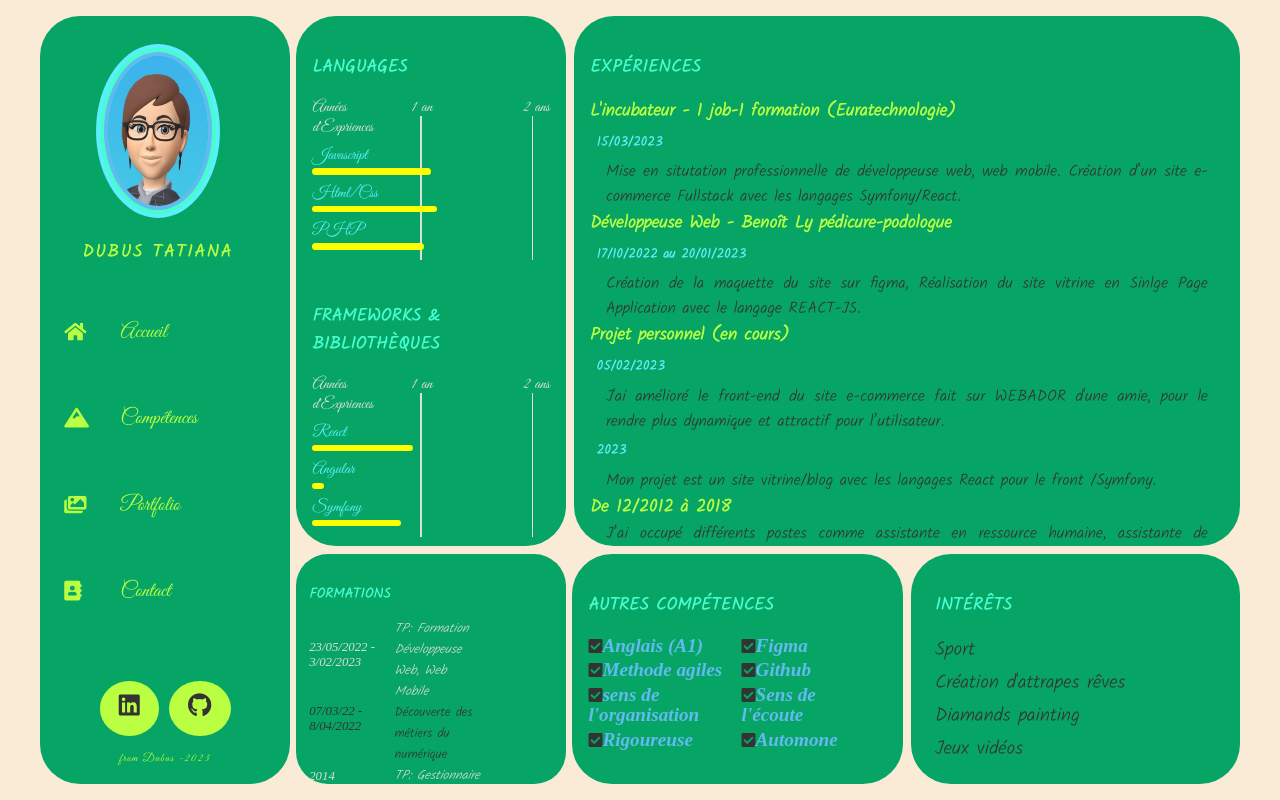
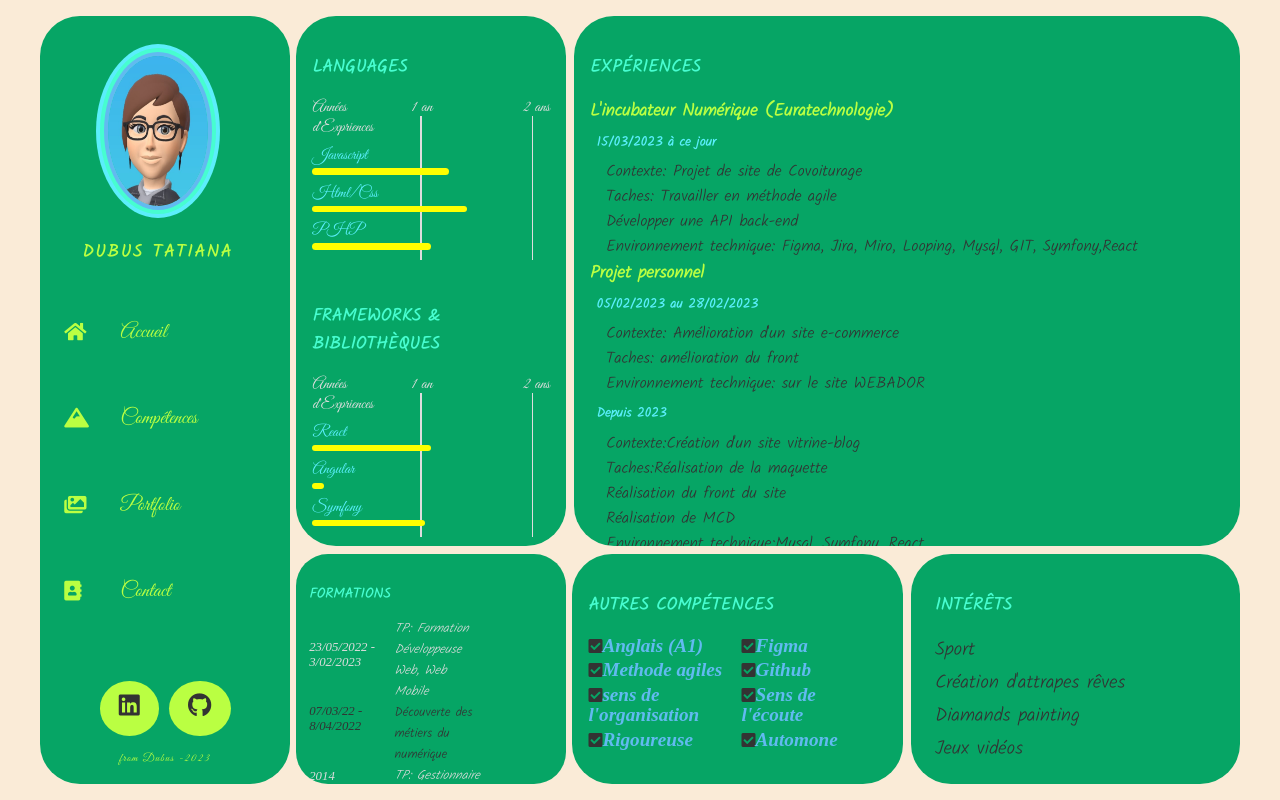
Before and after one commit to saphirrubis/monCV-react, a React (Create React App) app: page /competence in a window 1280 px wide. Built offline with nearby package versions, Linux system fonts and the light colour scheme.

Commit message:
maj exp + cv

```diff
--- a/src/components/knowledges/Expriences.js
+++ b/src/components/knowledges/Expriences.js
@@ -4,32 +4,42 @@ const Expriences = () => {
   return (
     <div className="experience">
     <div className="exp-0">
-      <h4>L'incubateur - 1 job-1 formation (Euratechnologie)</h4>
-      <h5>15/03/2023 </h5>
+      <h4>L'incubateur Numérique (Euratechnologie)</h4>
+      <h5>15/03/2023 à ce jour  </h5>
       <p>
-      Mise en situtation professionnelle de développeuse web, web mobile.
-      Création d’un site e-commerce Fullstack avec les langages Symfony/React.
+      Contexte: Projet de site de Covoiturage <br/>
+Taches: Travailler en méthode agile<br/>
+        Développer une API back-end<br/>
+Environnement technique: Figma, Jira, Miro, Looping, Mysql, GIT, Symfony,React<br/>
       </p>
     </div>
 
     <h3> Expériences</h3>
-    <div className="exp-1">
+    <div className="exp-2">
       <h4>Développeuse Web - Benoît Ly pédicure-podologue</h4>
       <h5>17/10/2022 au 20/01/2023</h5>
       <p>
-      Création de la  maquette du site sur figma,
-      Réalisation du site vitrine en Sinlge Page Application avec le langage REACT-JS.
+      Contexte: projet de site vitrine <br/>
+Taches:Réalisation de la maquette<br/>
+       Création du sites<br/>
+Environnement technique:Figma, Visual code,React-JS<br/>
       </p>
     </div>
-   <div className="exp-2">
-      <h4>Projet personnel (en cours)</h4>
-      <h5>05/02/2023</h5>
+   <div className="exp-1">
+      <h4>Projet personnel</h4>
+      <h5>05/02/2023  au 28/02/2023</h5>
       <p>
-      J'ai amélioré le front-end du site e-commerce fait sur WEBADOR d'une amie, pour le rendre plus dynamique et attractif pour l’utilisateur.
+      Contexte: Amélioration d'un site e-commerce<br/>
+Taches: amélioration du front<br/>
+Environnement technique: sur le site WEBADOR<br/>
     </p>
-   <h5>2023</h5>
+   <h5>Depuis 2023 </h5>
       <p>
-      Mon projet est un site vitrine/blog avec les langages React pour le front /Symfony.
+      Contexte:Création d'un site vitrine-blog<br/>
+Taches:Réalisation de la maquette<br/>
+Réalisation du front du site<br/>
+Réalisation de MCD<br/>
+Environnement technique:Mysql, Symfony, React<br/>
       </p>
     </div>
     <div className="exp-3">
--- a/src/components/knowledges/Languages.js
+++ b/src/components/knowledges/Languages.js
@@ -4,14 +4,14 @@ import ProgressBar from './ProgressBar';
 class Languages extends Component {
   state={
     languages: [
-      { id:1, value:"Javascript", xp:1},
-      { id:2, value:"Html/Css", xp:1.05},
-      { id:3, value:"PHP", xp:.94}
+      { id:1, value:"Javascript", xp:1.15},
+      { id:2, value:"Html/Css", xp:1.30},
+      { id:3, value:"PHP", xp:1}
     ],
     frameworks:[
-      { id:1, value:"React", xp:.85},
+      { id:1, value:"React", xp:1},
       { id:2, value:"Angular", xp:.10},
-      { id:3, value:"Symfony", xp:.75}
+      { id:3, value:"Symfony", xp:.95}
     ]
   }
   render() {
```
Also changed, not shown: 1 other file (tests, documents, lock files or other folders).
